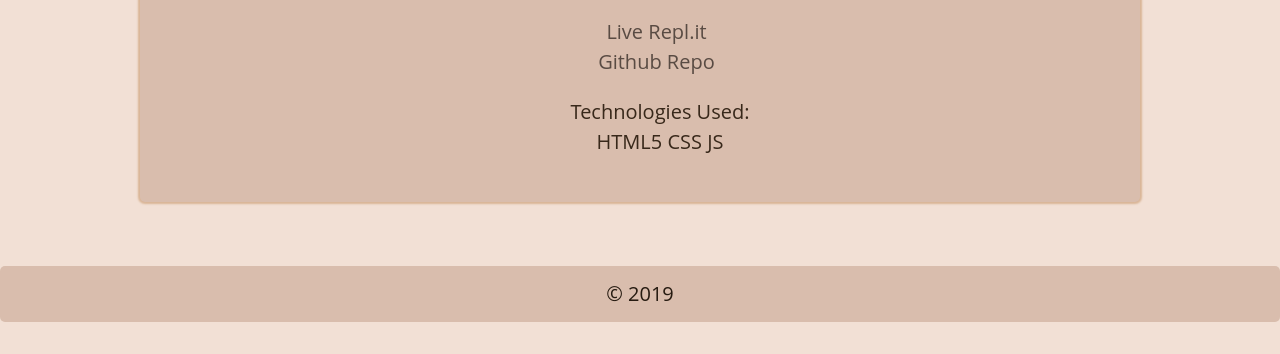
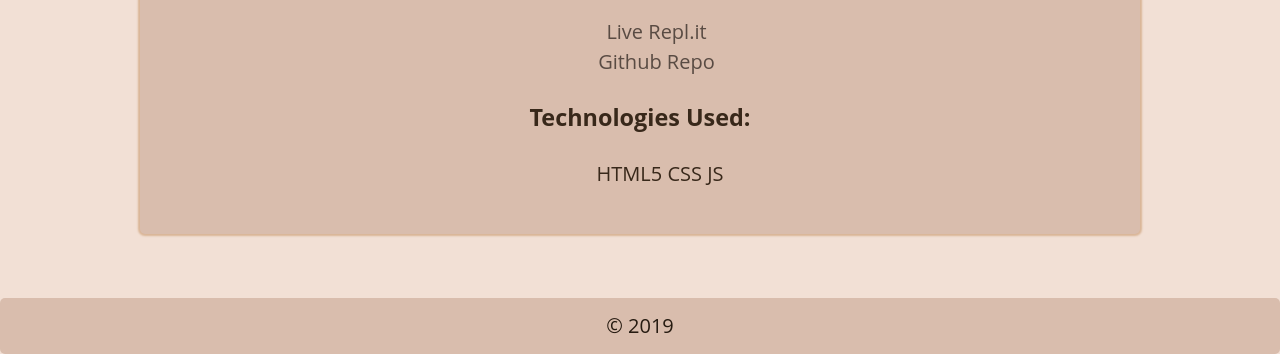
Before and after one commit to slblonder/portfoliofinal, a plain HTML site: page index.html in a window 1280 px wide. Shown: the part 1875-2229 px from the top of the page. Before the commit the page ends 2197 px from the top, so only its background shows below. Drawn offline with nearby package versions, Linux system fonts and the light colour scheme.

Commit message:
Update index.html

```diff
--- a/index.html
+++ b/index.html
@@ -60,7 +60,8 @@
              </ul>
 
             <div class="technologies">
-             <ul>Technologies Used:<br>
+              <h3>Technologies Used:</h3>
+              <ul>
              <li>HTML5</li>
              <li>CSS</li>
               <li>JS</li>
@@ -84,6 +85,6 @@
 </section>
 
     </main>
-    <footer role="content-info"> © 2019</footer>
+    <footer role="contentinfo">© 2019</footer>
 </body>
 </html>
```
